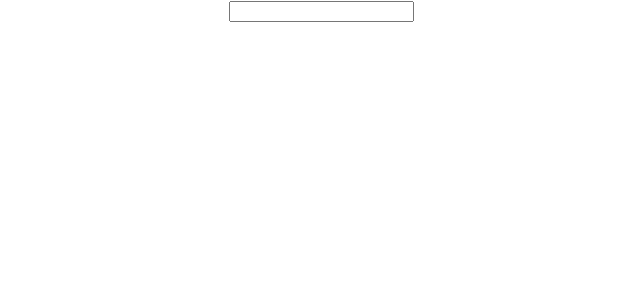
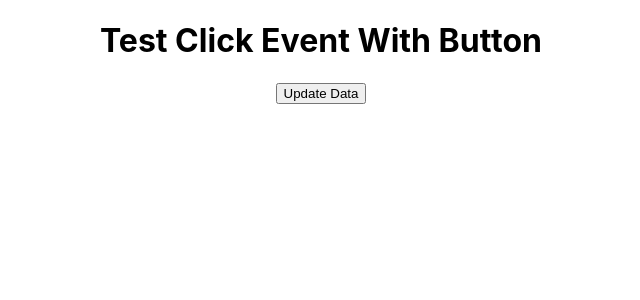
Before and after one commit to shakeer7396/TypeScript_Projects, a React (Create React App) app in the folder ReactTesting/blog-app/: page / in a window 1280 px wide. Shown: the top 300 px of the page, without its empty margins (319-959 px from the left). Built offline with nearby package versions, Linux system fonts and the light colour scheme.

Commit message:
button Event

```diff
--- a/ReactTesting/blog-app/src/App.js
+++ b/ReactTesting/blog-app/src/App.js
@@ -5,8 +5,10 @@ function App() {
   const [add, setAdd] = useState("");
   return (
     <div className="App">
-      {/*Changing the value with the input box using onChange */}
-      <input type="text" value={add} onChange={(e) => setAdd(e.target.value)} />
+      {/*Changing the Event with the help of clicking event */}
+      <h1>Test Click Event With Button</h1>
+      <button onClick={()=>setAdd("Updated Data showing in the Dom")}>Update Data</button>
+      <h2>{add}</h2>
     </div>
   );
 }
```
Also changed, not shown: 2 other files (tests, documents, lock files or other folders).
